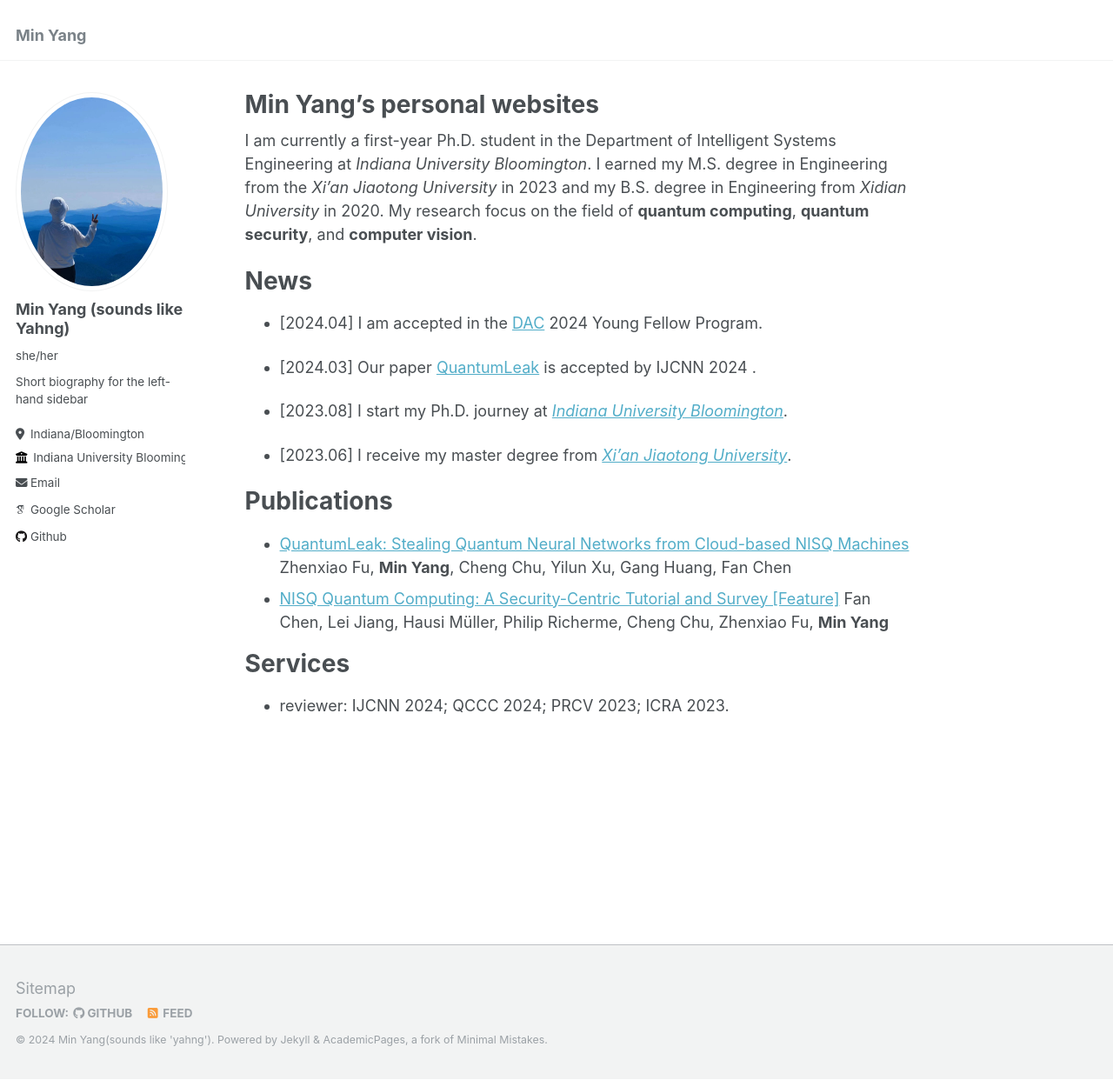
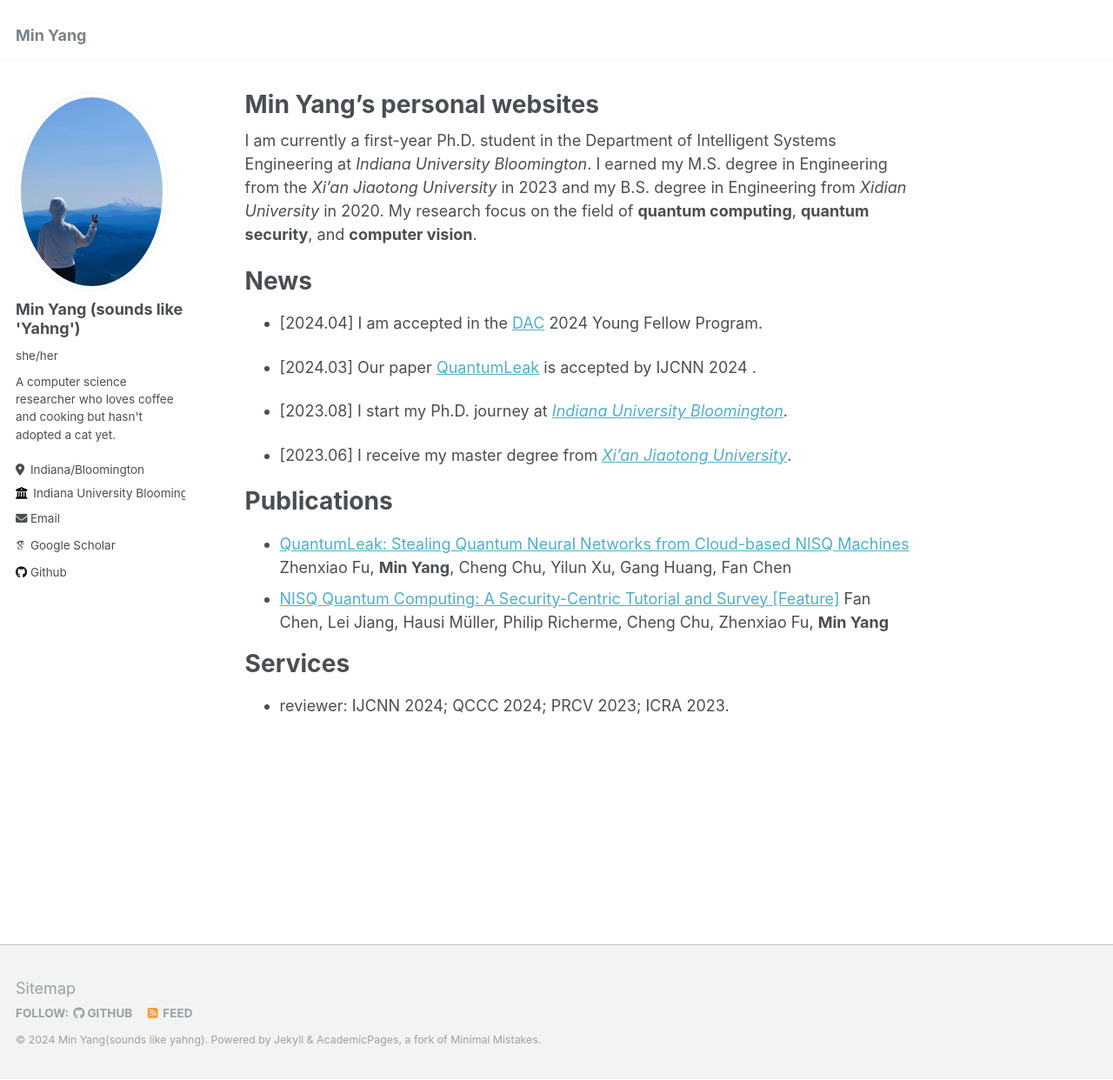
Before and after one commit to MeiYeung3056/meiyeung3056.github.io, a Jekyll site: the page built from _pages/about.md, in a window 1280 px wide and 1242 px high. Shown: the whole window at 87% size. Built offline with Jekyll 4.4.1, drawn with Linux system fonts in a browser that asks for light colours; some web fonts are replaced.

Commit message:
first edit

```diff
--- a/_config.yml
+++ b/_config.yml
@@ -10,8 +10,8 @@
 locale                   : "en-US"
 title                    : "Min Yang"
 title_separator          : "-"
-name                     : &name "Min Yang(sounds like 'yahng')"
-description              : &description "a computer science researcher who loves coffee and cooking but hasn't adopted a cat yet."
+name                     : &name "Min Yang(sounds like yahng)"
+description              : &description "A computer science researcher who loves coffee and cooking but hasn't adopted a cat yet."
 url                      : https://meiyeung3056.github.io # the base hostname & protocol for your site e.g. "https://mmistakes.github.io"
 baseurl                  : "" # the subpath of your site, e.g. "/blog"
 repository               : "meiyeung3056/meiyeung3056.github.io"
@@ -22,9 +22,9 @@ repository               : "meiyeung3056/meiyeung3056.github.io"
 author:
   # Biographic information
   avatar           : "profile.png"
-  name             : "Min Yang (sounds like Yahng)"
+  name             : "Min Yang (sounds like 'Yahng')"
   pronouns         : "she/her"
-  bio              : "Short biography for the left-hand sidebar"
+  bio              : "A computer science researcher who loves coffee and cooking but hasn't adopted a cat yet."
   location         : "Indiana/Bloomington"
   employer         : "Indiana University Bloomington"
   uri              : # URL
```
